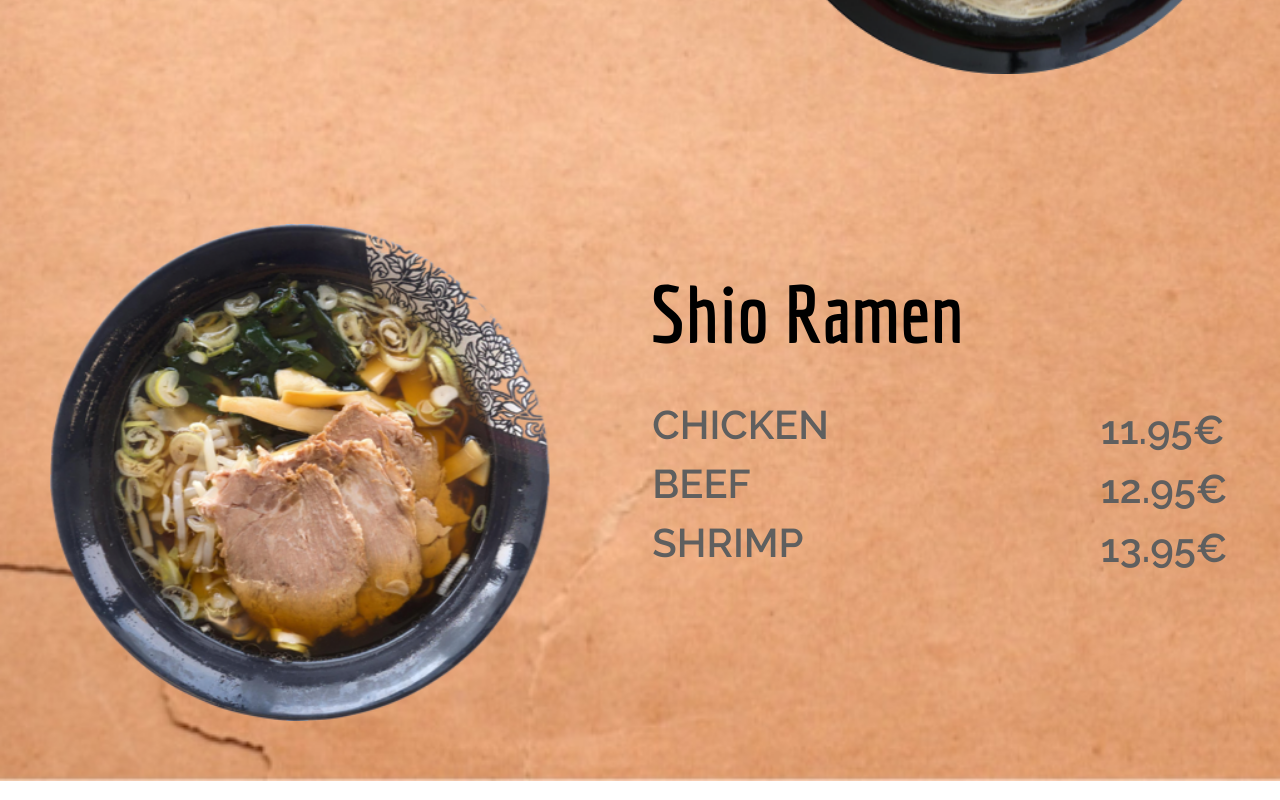
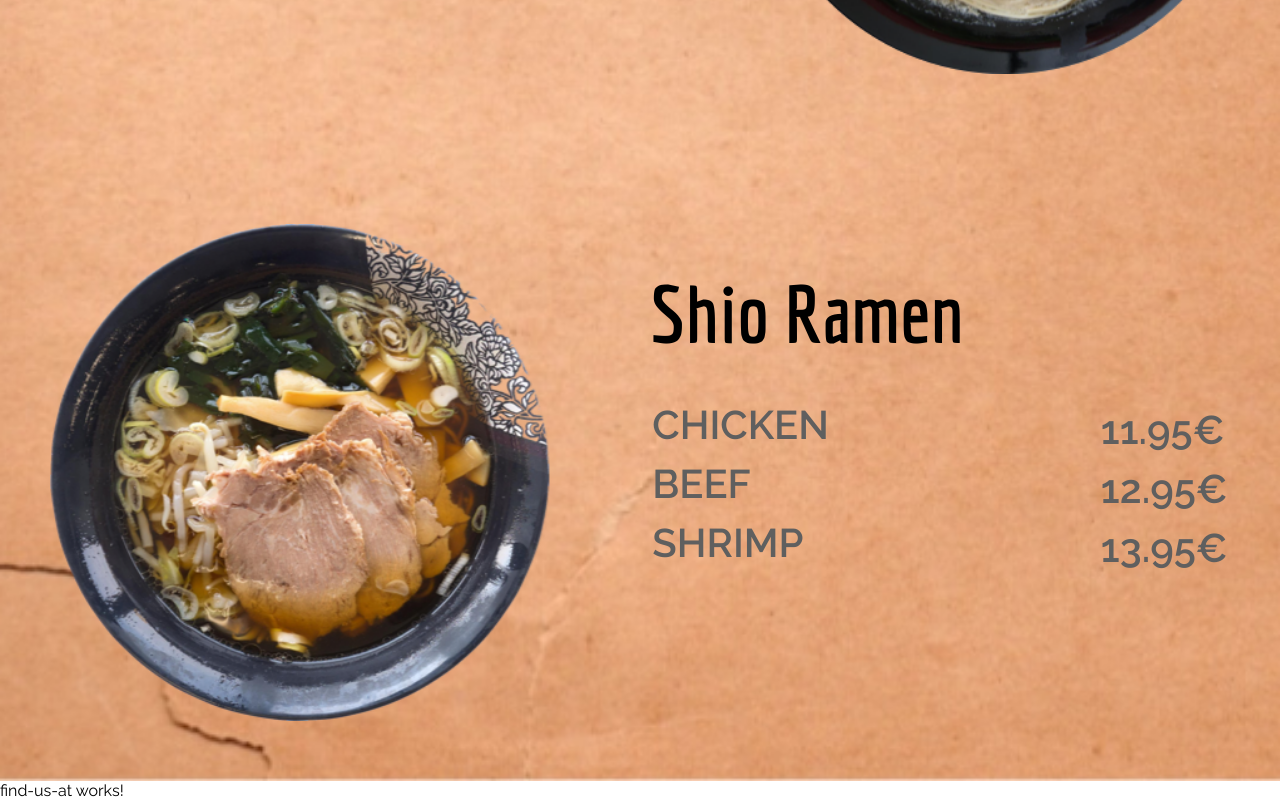
Before and after one commit to MarioWinter/Sekura17, an Angular app: page / in a window 1280 px wide. Shown: the part 2880-3680 px from the top of the page. Built offline with nearby package versions, Linux system fonts and the light colour scheme.

Commit message:
App find us at component added

```diff
--- /dev/null
+++ b/src/app/main-content/find-us-at/find-us-at.component.html
@@ -0,0 +1 @@
+<p>find-us-at works!</p>
--- a/src/app/main-content/main-content.component.html
+++ b/src/app/main-content/main-content.component.html
@@ -1,3 +1,4 @@
 <app-landingPage></app-landingPage>
 <app-how-to-order></app-how-to-order>
 <app-our-menu></app-our-menu>
+<app-find-us-at></app-find-us-at>
--- a/src/app/main-content/main-content.component.ts
+++ b/src/app/main-content/main-content.component.ts
@@ -1,12 +1,13 @@
-import { Component } from "@angular/core";
+import { Component, importProvidersFrom } from "@angular/core";
 import { LandingPageComponent } from "./landing-page/landingPage.component";
 import { HowToOrderComponent } from "./how-to-order/how-to-order.component";
 import { OurMenuComponent } from "./our-menu/our-menu.component";
+import { FindUsAtComponent } from "./find-us-at/find-us-at.component";
 
 @Component({
     selector: "app-main-content",
     standalone: true,
-    imports: [LandingPageComponent, HowToOrderComponent, OurMenuComponent],
+    imports: [LandingPageComponent, HowToOrderComponent, OurMenuComponent, FindUsAtComponent],
     templateUrl: "./main-content.component.html",
     styleUrl: "./main-content.component.scss",
 })
```
Also changed, not shown: src/app/main-content/find-us-at/find-us-at.component.ts (added, +12 -0 lines), src/app/main-content/find-us-at/find-us-at.component.scss (added).
